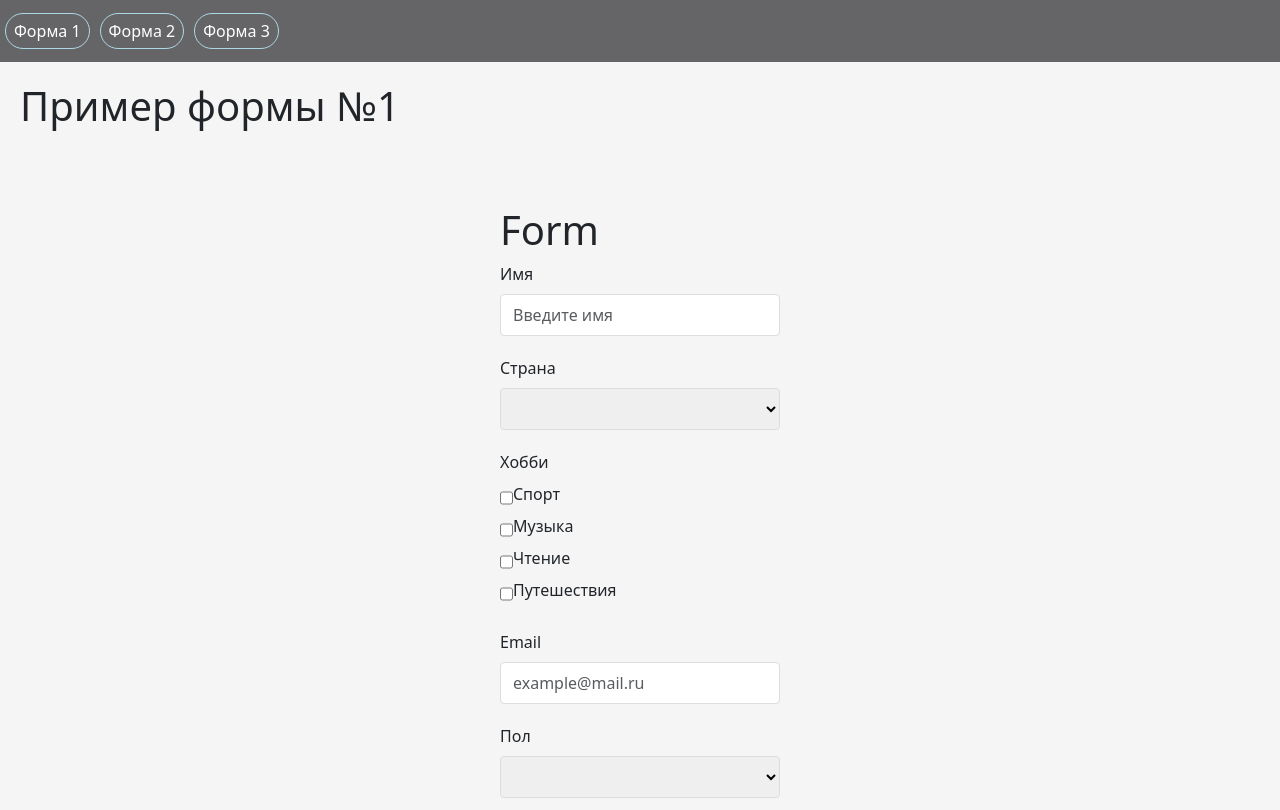
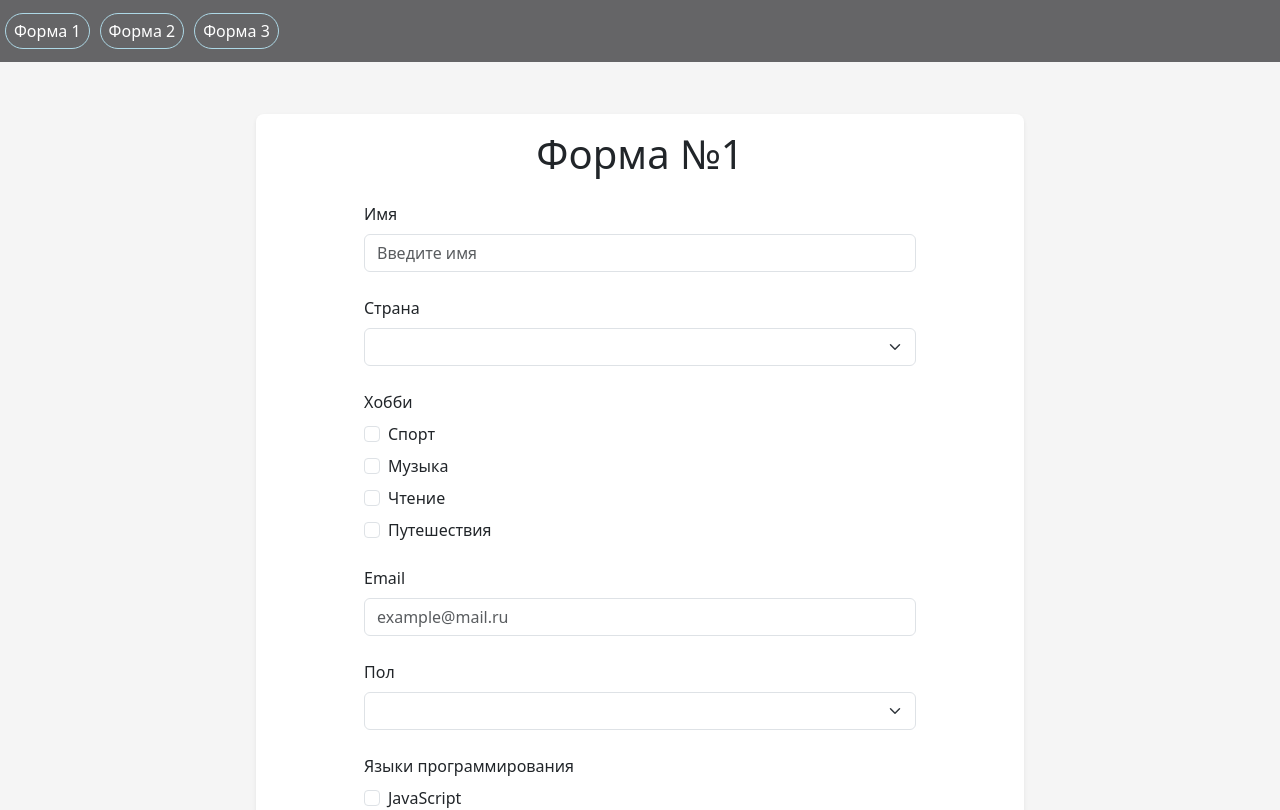
Before and after one commit to Pe6e3/form-generator, a Vue app in the folder form-generator/: page /form-one in a window 1280 px wide. Shown: the top 810 px of the page. Built offline with nearby package versions, Linux system fonts and the light colour scheme.

Commit message:
Оформил форму с помощтю бутстрап

```diff
--- a/form-generator/src/components/FormGenerator.vue
+++ b/form-generator/src/components/FormGenerator.vue
@@ -1,48 +1,43 @@
 <template>
     <div class="form-generator">
+        <div class="card shadow-sm">
+            <div class="card-body">
+                <h1 class="card-title text-center mb-4">{{ form.title }}</h1>
 
-        <form class="w-50 mx-auto mt-5 ">
-            <h1>Form</h1>
-
-            <div v-for="element in form.elements" :key="element.index">
-
-                <div v-if="element.type === 'input'" class="form-field">
-                    <label for="name">{{element.label}}</label>
-                    <input type="text" v-model="element.value" :placeholder="element.placeholder" class="form-control">
+                <form class="w-75 mx-auto">
+                    <div v-for="element in form.elements" :key="element.index" class="mb-4">
+                        <div v-if="element.type === 'input'" class="form-group">
+                            <label for="name" class="form-label">{{ element.label }}</label>
+                            <input type="text" v-model="element.value" :placeholder="element.placeholder"
+                                class="form-control">
                         </div>
 
-
-                <div v-else-if="element.type === 'select'" class="form-field">
-                    <label for="name">{{element.label}}</label>
-                    <select v-model="element.selectedValue">
-                        <option v-for="value in element.values" :key="value" :value="value">{{ value.name }}</option>
+                        <div v-else-if="element.type === 'select'" class="form-group">
+                            <label for="name" class="form-label">{{ element.label }}</label>
+                            <select v-model="element.selectedValue" class="form-select">
+                                <option v-for="value in element.values" :key="value" :value="value">{{ value.name }}
+                                </option>
                             </select>
                         </div>
 
-
-                <div v-else-if="element.type === 'checkbox'" class="form-field">
-                    <label for="name">{{element.label}}</label>
-
-                    <div v-for="value in element.values" :key="value"  class="d-flex">
-                        <input type="checkbox" :value="value" v-model="element.selectedValues">
-                        <label>{{ value.name }}</label>
+                        <div v-else-if="element.type === 'checkbox'" class="form-group">
+                            <label class="form-label">{{ element.label }}</label>
+                            <div v-for="value in element.values" :key="value" class="form-check">
+                                <input type="checkbox" :value="value" v-model="element.selectedValues"
+                                    class="form-check-input">
+                                <label class="form-check-label">{{ value.name }}</label>
+                            </div>
                         </div>
                     </div>
 
-
+                    <div class="d-grid gap-2 d-md-flex justify-content-md-end">
+                        <button type="submit" class="btn btn-primary me-md-2">Отправить</button>
+                        <button type="reset" class="btn btn-outline-secondary">Сбросить</button>
                     </div>
-
-
-
-
-
-
-
                 </form>
             </div>
-
-
-
+        </div>
+    </div>
 </template>
 
 <script>
@@ -64,78 +59,34 @@ export default {
 
 <style lang="scss" scoped>
 .form-generator {
-    max-width: 600px;
-    margin: 0 auto;
-    padding: 20px;
+    max-width: 800px;
+    margin: 2rem auto;
+    padding: 0 1rem;
 
-    .form-field {
-        margin-bottom: 20px;
-
-        label {
-            display: block;
-            margin-bottom: 8px;
-            font-weight: 500;
+    .card {
+        border-radius: 8px;
+        border: none;
     }
 
-        input[type="text"],
-        input[type="email"],
-        input[type="password"],
-        select,
-        textarea {
-            width: 100%;
-            padding: 8px 12px;
-            border: 1px solid #ddd;
-            border-radius: 4px;
-            font-size: 16px;
+    .form-group {
+        margin-bottom: 1.5rem;
+    }
 
+    .form-label {
+        font-weight: 500;
+        margin-bottom: 0.5rem;
+    }
+
+    .form-control,
+    .form-select {
         &:focus {
-                outline: none;
-                border-color: #4CAF50;
+            border-color: #0d6efd;
+            box-shadow: 0 0 0 0.25rem rgba(13, 110, 253, 0.25);
         }
     }
 
-        .checkbox-group {
-            display: flex;
-            align-items: center;
-            gap: 8px;
-
-            .checkbox-label {
-                font-size: 16px;
-            }
-        }
-    }
-
-    .form-actions {
-        display: flex;
-        gap: 12px;
-        margin-top: 24px;
-
-        .btn {
-            padding: 10px 20px;
-            border: none;
-            border-radius: 4px;
-            font-size: 16px;
-            cursor: pointer;
-            transition: background-color 0.3s;
-
-            &-primary {
-                background-color: #4CAF50;
-                color: white;
-
-                &:hover {
-                    background-color: #45a049;
-                }
-            }
-
-            &-secondary {
-                background-color: #f44336;
-                color: white;
-
-                &:hover {
-                    background-color: #da190b;
-                }
-            }
-        }
+    .form-check {
+        margin-bottom: 0.5rem;
     }
 }
 </style>
--- a/form-generator/src/components/MyForms/FormOne.vue
+++ b/form-generator/src/components/MyForms/FormOne.vue
@@ -1,7 +1,6 @@
 <template>
     <div>
 
-        <h1>Пример формы №1</h1>
 
         <form-generator v-if="form" :form="form" />
     </div>
```
Lines whose indentation alone changed are shown as unchanged.
